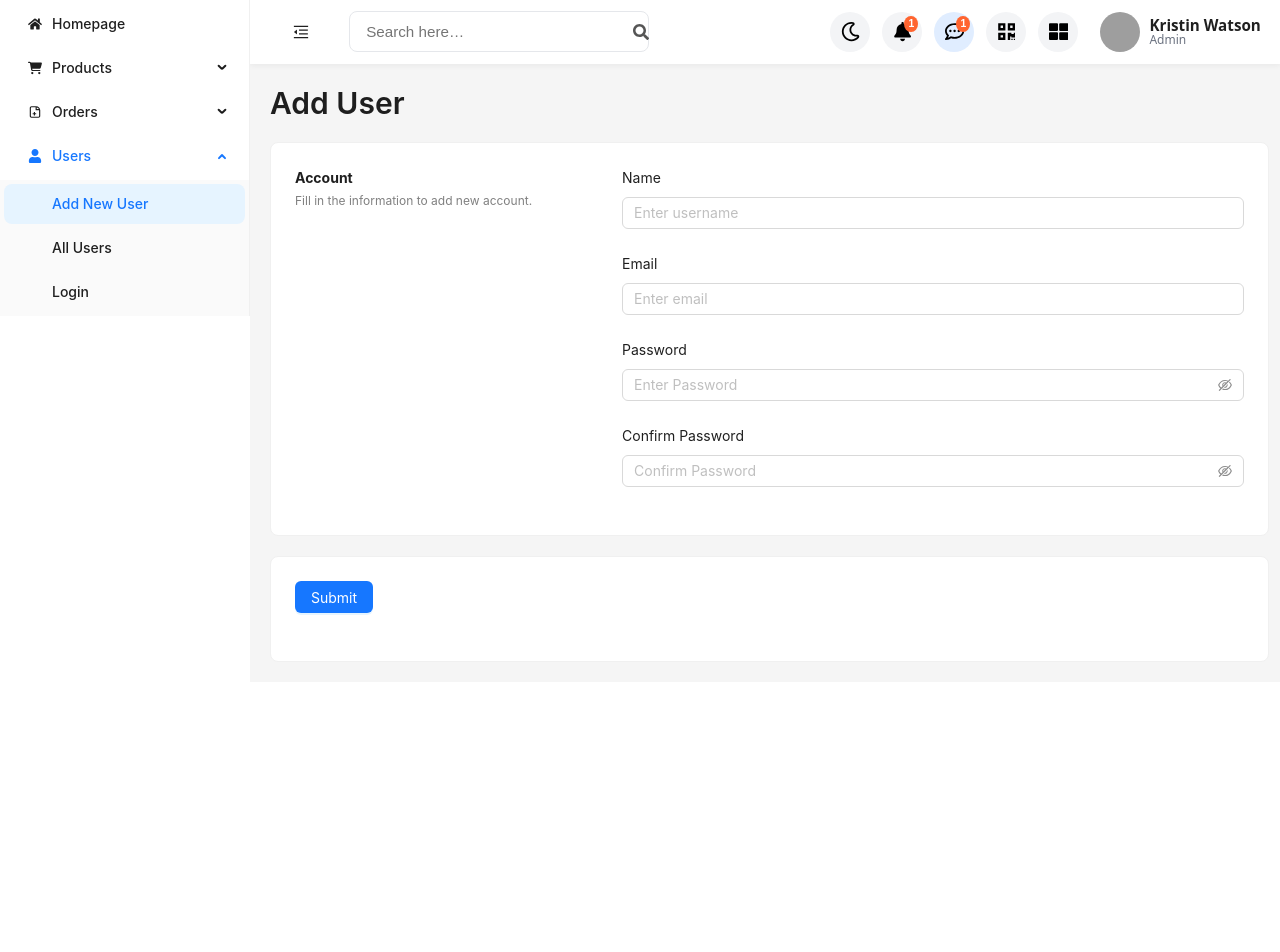
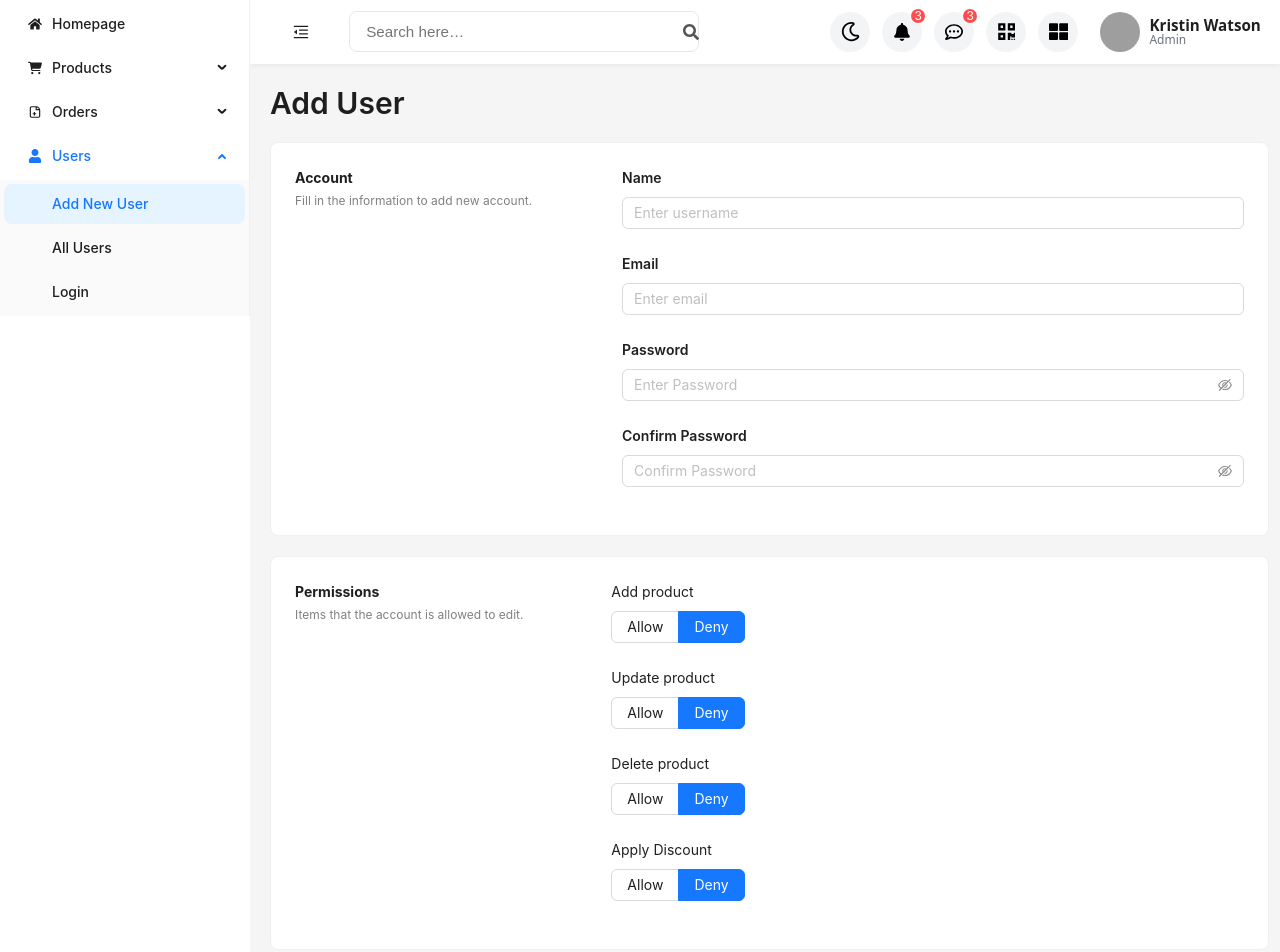
Before and after one commit to Srikanth-Krishna/dashboard, a React (Create React App) app: page /users/add-user in a window 1280 px wide. Shown: the top 952 px of the page. Before the commit the page ends 800 px from the top, so only its background shows below. Built offline with nearby package versions, Linux system fonts and the light colour scheme; grey boxes are pictures that could not be loaded.

Commit message:
user panel done

```diff
--- a/src/App.js
+++ b/src/App.js
@@ -37,11 +37,11 @@ const router = createBrowserRouter([
         children: [
           { path: '/users/add-user', element: <AddNewUserPage /> },
           { path: '/users/all-users', element: <AllUsersPage /> },
-          { path: '/users/login', element: <LoginUser /> },
         ],
       },
     ],
   },
+  { path: '/users/login', element: <LoginUser /> },
 ]);
 
 function App() {
--- a/src/Pages/UsersPage/AddNewUserPage.js
+++ b/src/Pages/UsersPage/AddNewUserPage.js
@@ -1,15 +1,30 @@
-import { Card, Col, Form, Input, Row, Button } from 'antd';
+import { Card, Col, Form, Input, Row, Button, Radio, message } from 'antd';
 import Password from 'antd/es/input/Password';
 import Title from 'antd/es/typography/Title';
 import React from 'react';
 
+const options = [
+  { label: 'Allow', value: 'Allow' },
+  { label: 'Deny', value: 'Deny' },
+];
+
+const boldFont = { fontWeight: 600 };
+
 export default function AddNewUserPage() {
+  const [form] = Form.useForm();
+
+  const onFinish = () => {
+    message.success('User created');
+    form.resetFields();
+  };
+
   return (
     <>
       <Title level={2} style={{ margin: '20px 0 0 20px' }}>
         Add User
       </Title>
 
+      <Form form={form} onFinish={onFinish} layout='vertical'>
         <Card style={{ width: '97%', margin: 20 }}>
           <Row gutter={[32, 16]} align='top' wrap>
             <Col xs={24} md={8}>
@@ -22,8 +37,7 @@ export default function AddNewUserPage() {
             </Col>
 
             <Col xs={24} md={16}>
-            <Form layout='vertical'>
-              <Form.Item label='Name' name='name'>
+              <Form.Item style={boldFont} label='Name' name='name'>
                 <Input
                   placeholder='Enter username'
                   style={{ width: '100%' }}
@@ -31,7 +45,7 @@ export default function AddNewUserPage() {
                 />
               </Form.Item>
 
-              <Form.Item label='Email' name='email'>
+              <Form.Item style={boldFont} label='Email' name='email'>
                 <Input
                   placeholder='Enter email'
                   style={{ width: '100%' }}
@@ -39,7 +53,7 @@ export default function AddNewUserPage() {
                 />
               </Form.Item>
 
-              <Form.Item label='Password' name='password'>
+              <Form.Item style={boldFont} label='Password' name='password'>
                 <Password
                   placeholder='Enter Password'
                   type='password'
@@ -48,7 +62,11 @@ export default function AddNewUserPage() {
                 />
               </Form.Item>
 
-              <Form.Item label='Confirm Password' name='confirmPassword'>
+              <Form.Item
+                style={boldFont}
+                label='Confirm Password'
+                name='confirmPassword'
+              >
                 <Password
                   placeholder='Confirm Password'
                   type='password'
@@ -56,18 +74,67 @@ export default function AddNewUserPage() {
                   required
                 />
               </Form.Item>
-            </Form>
             </Col>
           </Row>
         </Card>
 
         <Card style={{ width: '97%', margin: '0 20px 20px 20px' }}>
-        <Form.Item>
+          <Row>
+            <Col xs={24} md={8}>
+              <div>
+                <h4 style={{ margin: '0 0 3px 0' }}>Permissions</h4>
+                <p style={{ margin: 0, fontSize: 12, color: 'gray' }}>
+                  Items that the account is allowed to edit.
+                </p>
+              </div>
+            </Col>
+            <Col>
+              <Form.Item label='Add product' name='addProduct'>
+                <Radio.Group
+                  block
+                  options={options}
+                  defaultValue='Deny'
+                  optionType='button'
+                  buttonStyle='solid'
+                />
+              </Form.Item>
+              <Form.Item label='Update product' name='updateProduct'>
+                <Radio.Group
+                  block
+                  options={options}
+                  defaultValue='Deny'
+                  optionType='button'
+                  buttonStyle='solid'
+                />
+              </Form.Item>
+              <Form.Item label='Delete product' name='deleteProduct'>
+                <Radio.Group
+                  block
+                  options={options}
+                  defaultValue='Deny'
+                  optionType='button'
+                  buttonStyle='solid'
+                />
+              </Form.Item>
+              <Form.Item label='Apply Discount' name='applyDiscount'>
+                <Radio.Group
+                  block
+                  options={options}
+                  defaultValue='Deny'
+                  optionType='button'
+                  buttonStyle='solid'
+                />
+              </Form.Item>
+            </Col>
+          </Row>
+        </Card>
+
+        <Form.Item style={{ margin: '0 0 0 20px' }}>
           <Button type='primary' htmlType='submit'>
             Submit
           </Button>
         </Form.Item>
-      </Card>
+      </Form>
     </>
   );
 }
--- /dev/null
+++ b/src/Pages/UsersPage/LoginUser.css
@@ -0,0 +1,13 @@
+.login-screen {
+  display: flex;
+  justify-content: center;
+  align-items: center;
+  height: 100vh;
+  background-color: #f2f7fb;
+}
+
+.logo-container {
+  display: flex;
+  justify-content: center;
+  align-items: center;
+}
--- a/src/Pages/UsersPage/LoginUser.js
+++ b/src/Pages/UsersPage/LoginUser.js
@@ -1,5 +1,82 @@
-import React from 'react';
+import { Card, message } from 'antd';
+import logo from './Logo.PNG';
+import './LoginUser.css';
+import { LockOutlined, UserOutlined } from '@ant-design/icons';
+import { Button, Checkbox, Form, Input, Flex } from 'antd';
+import { Link, useNavigate } from 'react-router-dom';
 
 export default function LoginUser() {
-  return <div>LoginUser</div>;
+  const navigate = useNavigate();
+
+  const onFinish = (values) => {
+    navigate('/');
+  };
+
+  return (
+    <div className='login-screen'>
+      <Card
+        style={{
+          width: 400,
+          height: 400,
+        }}
+      >
+        <div className='logo-container'>
+          <img style={{ width: 200, height: 100 }} src={logo} alt='logo' />
+        </div>
+        <Form
+          name='login'
+          initialValues={{ remember: true }}
+          style={{ maxWidth: 360 }}
+          onFinish={onFinish}
+        >
+          <Form.Item
+            name='email'
+            rules={[
+              { type: 'email', message: 'Please enter a valid Email!' },
+              { required: true, message: 'Please input your Email!' },
+            ]}
+          >
+            <Input prefix={<UserOutlined />} placeholder='E-mail' />
+          </Form.Item>
+          <Form.Item
+            name='password'
+            rules={[{ required: true, message: 'Please input your Password!' }]}
+          >
+            <Input
+              prefix={<LockOutlined />}
+              type='password'
+              placeholder='Password'
+            />
+          </Form.Item>
+          <Form.Item>
+            <Flex justify='space-between' align='center'>
+              <Form.Item name='remember' valuePropName='checked' noStyle>
+                <Checkbox>Remember me</Checkbox>
+              </Form.Item>
+              <Link
+                to=''
+                onClick={() =>
+                  message.success('Recovery mail has been sent your mail ID!')
+                }
+              >
+                Forgot password
+              </Link>
+            </Flex>
+          </Form.Item>
+
+          <Form.Item>
+            <Button block type='primary' htmlType='submit'>
+              Log in
+            </Button>
+            or{' '}
+            <Link
+              onClick={() => message.success('Signup successful! Please Login')}
+            >
+              Register now!
+            </Link>
+          </Form.Item>
+        </Form>
+      </Card>
+    </div>
+  );
 }
--- a/src/component/Main Nav/MainNavigation.css
+++ b/src/component/Main Nav/MainNavigation.css
@@ -27,12 +27,14 @@
 /* ─── Search box ───────────────────── */
 .search-box {
   position: relative;
-  width: 300px;
+
+  width: 350px;
   max-width: 35vw;
 }
 
 .search-box input {
   width: 100%;
+
   padding: 0.7rem 0.7rem 0.7rem 1rem;
   border: 1px solid #e5e7eb;
   border-radius: 8px;
--- a/src/component/Main Nav/MainNavigation.js
+++ b/src/component/Main Nav/MainNavigation.js
@@ -9,7 +9,7 @@ import {
 import './MainNavigation.css';
 import { MenuUnfoldOutlined, MenuFoldOutlined } from '@ant-design/icons';
 import { Header } from 'antd/es/layout/layout';
-import { Button } from 'antd';
+import { Avatar, Badge, Button } from 'antd';
 
 export default function MainNavigation({ collapsed, setCollapsed }) {
   return (
@@ -38,13 +38,26 @@ export default function MainNavigation({ collapsed, setCollapsed }) {
         </button>
 
         <button className='circle-btn badge'>
-          <FaBell />
-          <span className='badge-count'>1</span>
+          {/* <span className='badge-count'>1</span> */}
+          <Badge count={3} size='small'>
+            <Avatar
+              style={{ backgroundColor: '#f3f4f6', color: 'black' }}
+              size='default'
+              icon={<FaBell />}
+            ></Avatar>
+          </Badge>
         </button>
 
-        <button className='circle-btn badge blue'>
-          <FaRegCommentDots />
-          <span className='badge-count'>1</span>
+        <button className='circle-btn badge '>
+          <Badge count={3} size='small'>
+            <Avatar
+              style={{ backgroundColor: '#f3f4f6', color: 'black' }}
+              size='default'
+              icon={<FaRegCommentDots />}
+            ></Avatar>
+          </Badge>
+
+          {/* <span className='badge-count'>1</span> */}
         </button>
 
         <button className='circle-btn'>
```
Also changed, not shown: src/Pages/UsersPage/Logo.PNG (added). Lines whose indentation alone changed are shown as unchanged.
